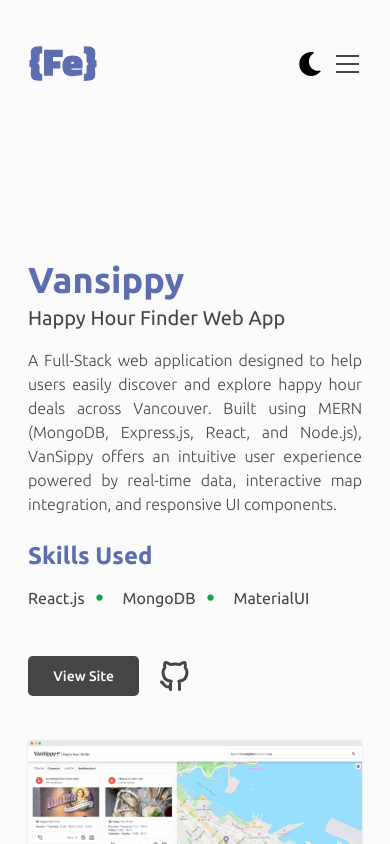
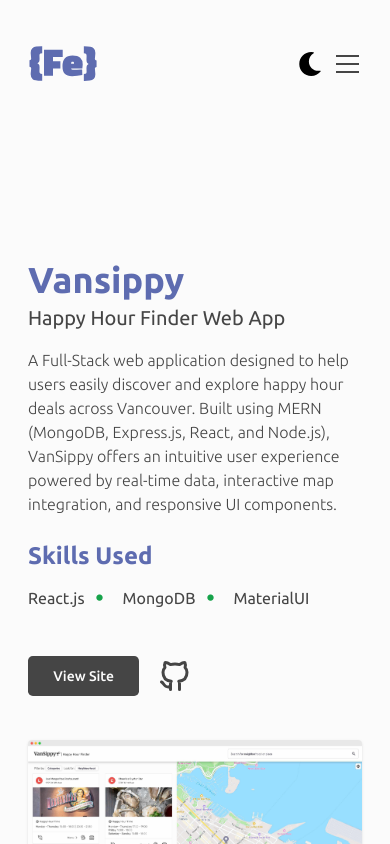
Before and after one commit to psyout/portfolio-app, a Next.js app: page /projects/0 in a window 390 px wide. Shown: the top 844 px of the page. Built offline with nearby package versions, Linux system fonts and the light colour scheme.

Commit message:
change some css styles for better readibility

```diff
--- a/app/projects/[id]/page.tsx
+++ b/app/projects/[id]/page.tsx
@@ -91,7 +91,7 @@ const ProjectPage = () => {
             {project.title}
           </h1>
           <h4 className='mb-4 text-xl'>{project.subtitle}</h4>
-          <p className='text-md mb-6 text-justify font-light md:justify-end md:text-left lg:w-120'>
+          <p className='text-md mb-6 text-left font-light md:justify-end md:text-left lg:w-120'>
             {project.fullDescription}
           </p>
         </div>
```
